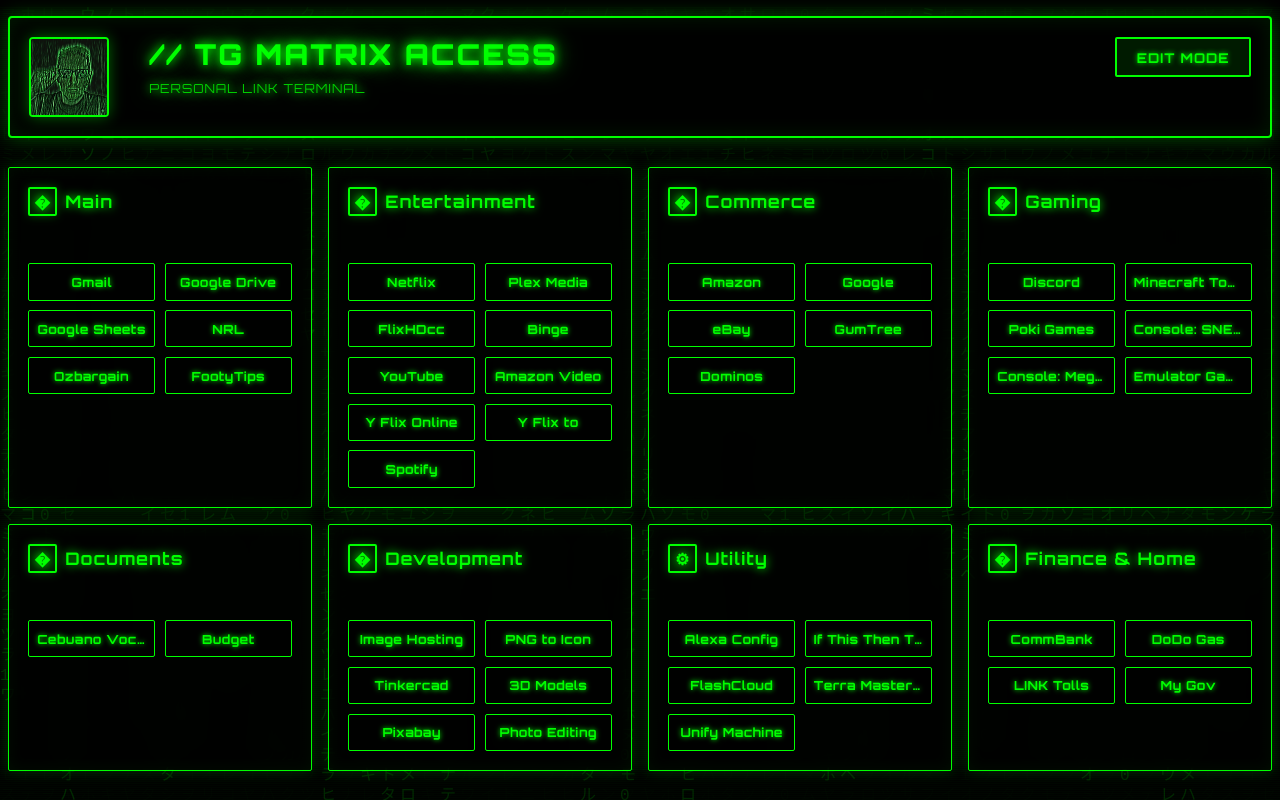
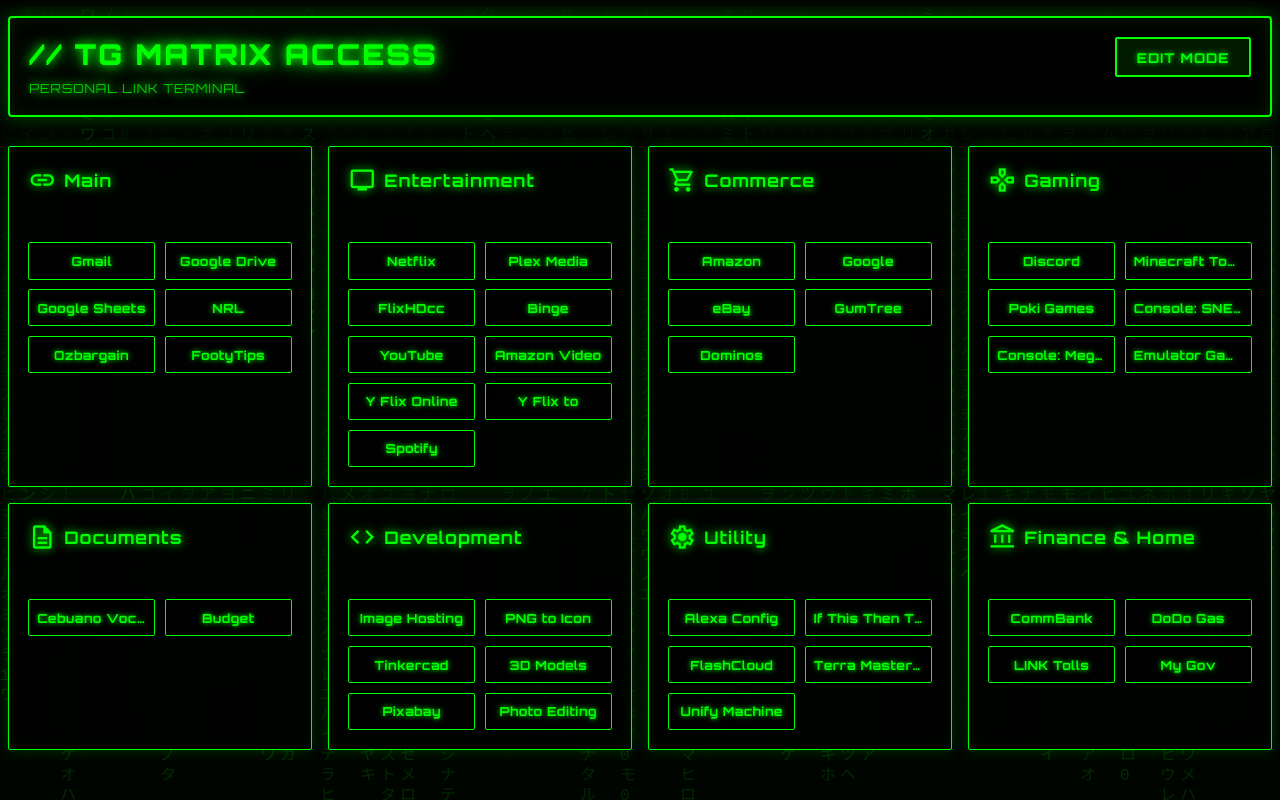
Before and after one commit to tristankgg/tglinks, a plain HTML site: page index.html in a window 1280 px wide. Drawn offline with nearby package versions, Linux system fonts and the light colour scheme.

Commit message:
Update index.html

```diff
--- a/index.html
+++ b/index.html
@@ -4,6 +4,7 @@
   <meta charset="UTF-8">
   <meta name="viewport" content="width=device-width, initial-scale=1.0">
   <title>Tristan's Matrix Links</title>
+  <link rel="stylesheet" href="https://fonts.googleapis.com/css2?family=Material+Symbols+Outlined:opsz,wght,FILL,GRAD@24,400,0,0" />
   <style>
     @import url('https://fonts.googleapis.com/css2?family=Orbitron:wght@400;700;900&display=swap');
 
@@ -86,26 +87,6 @@
 
     .header-content {
       flex: 1;
-    }
-
-    .matrix-face-icon {
-      width: 80px;
-      height: 80px;
-      margin-right: 1.5rem;
-      border: 2px solid #00ff00;
-      border-radius: 4px;
-      object-fit: cover;
-      box-shadow: 0 0 15px rgba(0, 255, 0, 0.4);
-      display: block;
-    }
-
-    @media (max-width: 768px) {
-      .matrix-face-icon {
-        width: 60px;
-        height: 60px;
-        margin-right: 1rem;
-        margin-bottom: 0.5rem;
-      }
     }
 
     .header h1 {
@@ -201,16 +182,19 @@
     }
 
     .category-icon {
-      width: 29px;
-      height: 29px;
       display: inline-flex;
       align-items: center;
       justify-content: center;
-      border: 2px solid #00ff00;
-      border-radius: 2px;
-      font-size: 16px;
-      background: rgba(0, 255, 0, 0.1);
-      box-shadow: 0 0 10px rgba(0, 255, 0, 0.3);
+      color: #00ff00;
+      font-size: 28px;
+    }
+
+    .category-icon.material-symbols-outlined {
+      font-variation-settings:
+        'FILL' 0,
+        'wght' 400,
+        'GRAD' 0,
+        'opsz' 24
     }
 
     .category-controls {
@@ -454,7 +438,6 @@
 
   <div class="container">
     <div class="header">
-      <img src="matrix_face.png" alt="Matrix Face" class="matrix-face-icon">
       <div class="header-content">
         <h1>// TG MATRIX ACCESS</h1>
         <p>PERSONAL LINK TERMINAL</p>
@@ -552,8 +535,19 @@
       canvas.height = window.innerHeight;
     });
 
+    const iconMap = {
+      'Main': 'link',
+      'Entertainment': 'tv',
+      'Commerce': 'shopping_cart',
+      'Gaming': 'gamepad',
+      'Documents': 'description',
+      'Development': 'code',
+      'Utility': 'settings',
+      'Finance & Home': 'account_balance'
+    };
+
     const defaultLinks = {
-      '🔗 Main': [
+      'Main': [
         {name: 'Gmail', url: 'https://mail.google.com/mail/u/0/?tab=wm&ogbl#inbox'},
         {name: 'Google Drive', url: 'https://drive.google.com/drive/u/0/my-drive'},
         {name: 'Google Sheets', url: 'https://docs.google.com/spreadsheets/u/0/'},
@@ -561,7 +555,7 @@
         {name: 'Ozbargain', url: 'https://www.ozbargain.com.au/deals/dominos.com.au'},
         {name: 'FootyTips', url: 'https://www.footytips.com.au/competitions/?competitionId=515397'}
       ],
-      '📺 Entertainment': [
+      'Entertainment': [
         {name: 'Netflix', url: 'https://www.netflix.com.au/'},
         {name: 'Plex Media', url: 'https://app.plex.tv/desktop/'},
         {name: 'FlixHDcc', url: 'https://flixhd.cc/'},
@@ -572,14 +566,14 @@
         {name: 'Y Flix to', url: 'https://yflix.to/'},
         {name: 'Spotify', url: 'https://www.spotify.com/au/'}
       ],
-      '🛒 Commerce': [
+      'Commerce': [
         {name: 'Amazon', url: 'https://www.amazon.com.au/'},
         {name: 'Google', url: 'https://www.google.com.au/'},
         {name: 'eBay', url: 'https://www.ebay.com.au/'},
         {name: 'GumTree', url: 'https://www.gumtree.com.au/'},
         {name: 'Dominos', url: 'https://order.dominos.com.au/'}
       ],
-      '🎮 Gaming': [
+      'Gaming': [
         {name: 'Discord', url: 'https://discord.com/channels/@me'},
         {name: 'Minecraft Tools', url: 'https://mc-map.djfun.de/'},
         {name: 'Poki Games', url: 'https://poki.com/'},
@@ -587,11 +581,11 @@
         {name: 'Console: Megadrive', url: 'https://megadrive-emulator.com/'},
         {name: 'Emulator Games', url: 'https://www.emugames.net/'}
       ],
-      '📄 Documents': [
+      'Documents': [
         {name: 'Cebuano Vocab', url: 'https://docs.google.com/spreadsheets/d/1Fg9IhYOLkG43VXM3caVU_CGfn2X7a7xrjy4E17INwiQ/edit'},
         {name: 'Budget', url: 'https://docs.google.com/spreadsheets/d/1E0wQIovpQ-ryQK2QKMmP_ccUBUx-3S2zeQxgEvqB2xY/'}
       ],
-      '💻 Development': [
+      'Development': [
         {name: 'Image Hosting', url: 'https://imgbb.com/'},
         {name: 'PNG to Icon', url: 'https://iconconvert.com/'},
         {name: 'Tinkercad', url: 'https://www.tinkercad.com/dashboard/designs/3d'},
@@ -599,14 +593,14 @@
         {name: 'Pixabay', url: 'https://pixabay.com/'},
         {name: 'Photo Editing', url: 'https://pixlr.com/x/'}
       ],
-      '⚙️ Utility': [
+      'Utility': [
         {name: 'Alexa Config', url: 'https://alexa.amazon.com/spa/index.html#cards'},
         {name: 'If This Then That', url: 'https://ifttt.com/'},
         {name: 'FlashCloud', url: 'https://cloud.sz3dp.com/main.html'},
         {name: 'Terra Master NAS', url: 'http://192.168.0.171:8181/tos/#/desktop'},
         {name: 'Unify Machine', url: 'https://unifi.ui.com/'}
       ],
-      '💰 Finance & Home': [
+      'Finance & Home': [
         {name: 'CommBank', url: 'https://www.commbank.com.au/'},
         {name: 'DoDo Gas', url: 'https://my.dodo.com/dashboard'},
         {name: 'LINK Tolls', url: 'https://www.linkt.com.au/campaigns/eway-redirect/sydney'},
@@ -615,7 +609,31 @@
     };
 
     let editMode = false;
-    let data = JSON.parse(localStorage.getItem('matrixLinks')) || JSON.parse(JSON.stringify(defaultLinks));
+
+    const storedData = localStorage.getItem('matrixLinks');
+    let data;
+
+    if (storedData) {
+      try {
+        const parsed = JSON.parse(storedData);
+        const hasCorrectCategories = Object.keys(defaultLinks).every(cat => cat in parsed);
+        const hasOldCategories = Object.keys(parsed).some(cat =>
+          cat.includes('STREAM') || cat.includes('NETWORK') || cat.includes('VAULT') || cat.includes('PROTOCOL') || cat.includes('DATABASE') || cat.includes('REPOSITORY') || cat.includes('[')
+        );
+
+        if (hasOldCategories || !hasCorrectCategories) {
+          localStorage.removeItem('matrixLinks');
+          data = JSON.parse(JSON.stringify(defaultLinks));
+        } else {
+          data = parsed;
+        }
+      } catch (e) {
+        localStorage.removeItem('matrixLinks');
+        data = JSON.parse(JSON.stringify(defaultLinks));
+      }
+    } else {
+      data = JSON.parse(JSON.stringify(defaultLinks));
+    }
 
     Object.keys(defaultLinks).forEach(category => {
       if (!data[category]) {
@@ -654,9 +672,10 @@
 
         const titleDiv = document.createElement('div');
         titleDiv.className = 'category-title';
+        const iconName = iconMap[category] || 'link';
         titleDiv.innerHTML = `
-          <div class="category-icon">${category.charAt(0)}</div>
-          ${category.substring(2)}
+          <span class="category-icon material-symbols-outlined">${iconName}</span>
+          ${category}
         `;
 
         const controlsDiv = document.createElement('div');
```
